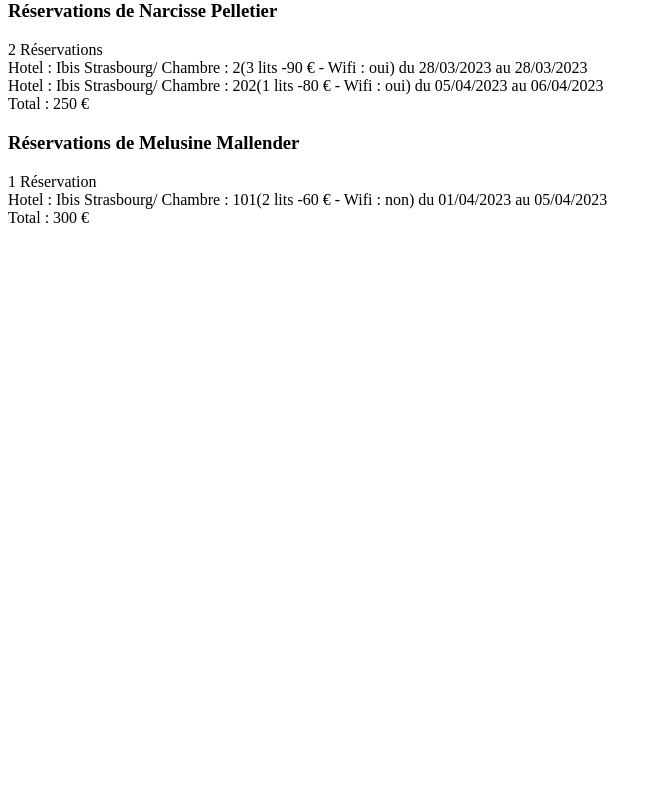
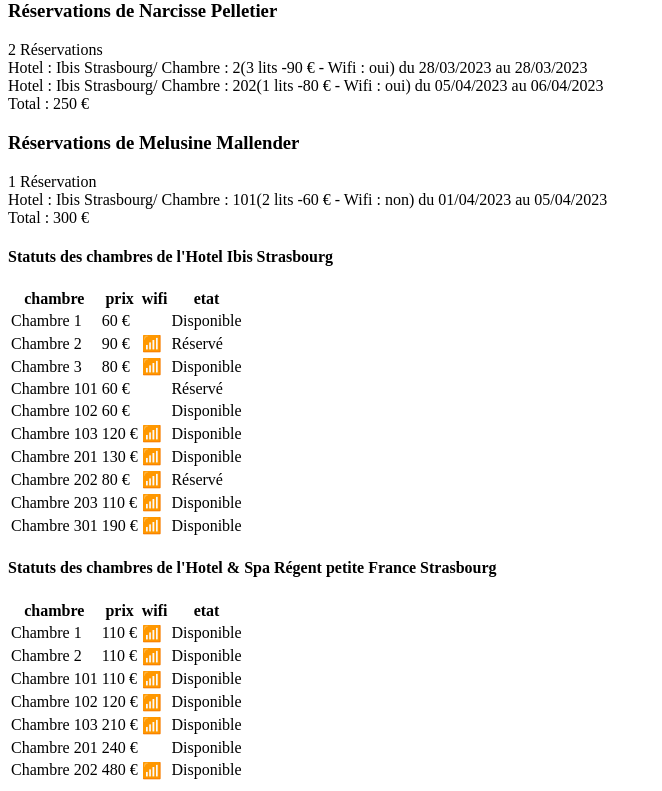
Before and after one commit to JeanNoLimit/hotel, a PHP site: page / in a window 1280 px wide. Shown: the part 490-1281 px from the top of the page, without its empty margins (0-662 px from the left). Before the commit the page ends 713 px from the top, so only its background shows below. Run offline with PHP 8.4, Linux system fonts and the light colour scheme.

Commit message:
Affichage le statut des chambres d'un hotel

```diff
--- a/Chambre.class.php
+++ b/Chambre.class.php
@@ -8,6 +8,7 @@ class Chambre {
     private bool $_wifi;
     private Hotel $_hotel;
     private array $_listeResa;
+    private bool $_statut;
 
     public function __construct(int $num,int $nblits, float $prix,bool $wifi,Hotel $hotel){
         $this->_num=$num;
@@ -17,6 +18,7 @@ class Chambre {
         $this->_hotel=$hotel;
         $this->_hotel->addChambre($this);
         $this->_listeResa=[];
+        $this->_statut=false;
     }
 
 // ***********************Getter et setter************************//
@@ -81,6 +83,18 @@ class Chambre {
         return $this;
     }
 
+    public function get_statut()
+    {
+        return $this->_statut;
+    }
+
+    public function set_statut($_statut)
+    {
+        $this->_statut = $_statut;
+
+        return $this;
+    }
+
     public function get_wifi()
     {
         return $this->_wifi;
@@ -91,7 +105,24 @@ class Chambre {
         $this->_wifi = $_wifi;
 
         return $this;
+     }
+//*****function addResa pour ajouter la liste des réservations de l'hotel ******/
+    public function addResaCbre(Reservation $reservation){
+    $this->_listeResa[]=$reservation;
     }
+///!\fonction a refaire!!!!!!!/!\
+/***function getStatut récupère le statut de la chambre "Disponible" "réservé" *****/
+    public function getStatutChambre(){
+        $result="Disponible";
+        foreach ($this->_listeResa as $reservation){
+            if ($reservation->get_chambre()->get_num()==$this->get_num()){
+                $result="Réservé";
+            }
+
+        }
+        return $result;
+    }
+
 }
 
 
--- a/Client.class.php
+++ b/Client.class.php
@@ -61,9 +61,10 @@ class Client {
             $dateDeb= $reservation->get_dateEntree();
             $dateFin= $reservation->get_dateSortie();
             $nbJours = date_diff($dateFin, $dateDeb);
-            $dateDeb->diff($dateFin);
+            $nbJours=$dateDeb->diff($dateFin);
             $nbJours = (int)$nbJours->format('%d')+1;
             $somme+= $nbJours* $reservation->get_chambre()->get_prix();
+           // var_dump($prixParResa);
         }
         return $somme;
     }
--- a/Hotel.class.php
+++ b/Hotel.class.php
@@ -137,13 +137,24 @@ class Hotel {
             }
         }
         echo $result;
+    }
+//*****Affichage statut des chambres ******/
+    public function affichageStatutChambre(){
+        $result="<h4> Statuts des chambres de l'Hotel ". $this->get_nom()." ". $this->get_ville()."</h4>";
+        $result.="<table> <tr><th>chambre</th><th>prix</th><th>wifi</th><th>etat</th></tr>";
+        foreach( $this->_listeChambre as $chambre) {
+            $wifi = ($chambre->get_wifi()) ? "📶" : " ";
+            $result.="<tr><td>Chambre ".$chambre->get_num()."</td><td>".$chambre->get_prix()." €</td><td>$wifi</td><td>".$chambre->getStatutChambre()."</td></tr>";
 
-
+        }
+        $result.="</table>";
+        echo $result;
     }
-
 }
 
 
 
 
+
+
 ?>
--- a/Reservation.class.php
+++ b/Reservation.class.php
@@ -12,6 +12,7 @@ class Reservation {
         $this->_hotel=$chambre->get_hotel();
         $this->_hotel->addResa($this);
         $this->_chambre=$chambre;
+        $this->_chambre->addResaCbre($this);
         $this->_client=$client;
         $this->_client->addResaClient($this);
         $this->_dateEntree=new DateTime ($dateEntree);
--- a/index.php
+++ b/index.php
@@ -69,7 +69,8 @@ $h2->affichageReservation();
 $client1->affichageResaClient();
 $client2->affichageResaClient();
 $client1->getSomme();
-
+$h1->affichageStatutChambre();
+$h2->affichageStatutChambre();
 
 
 
```
